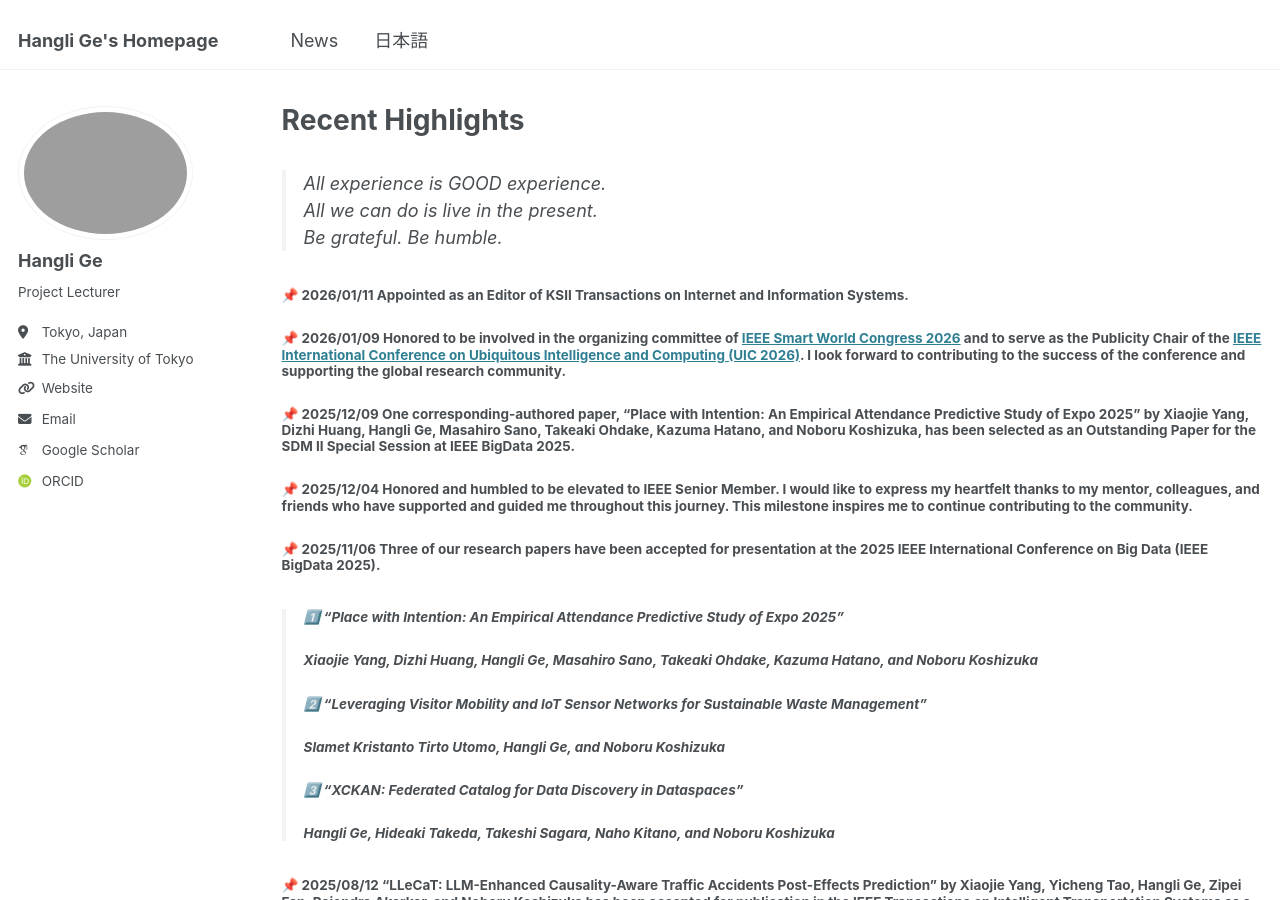
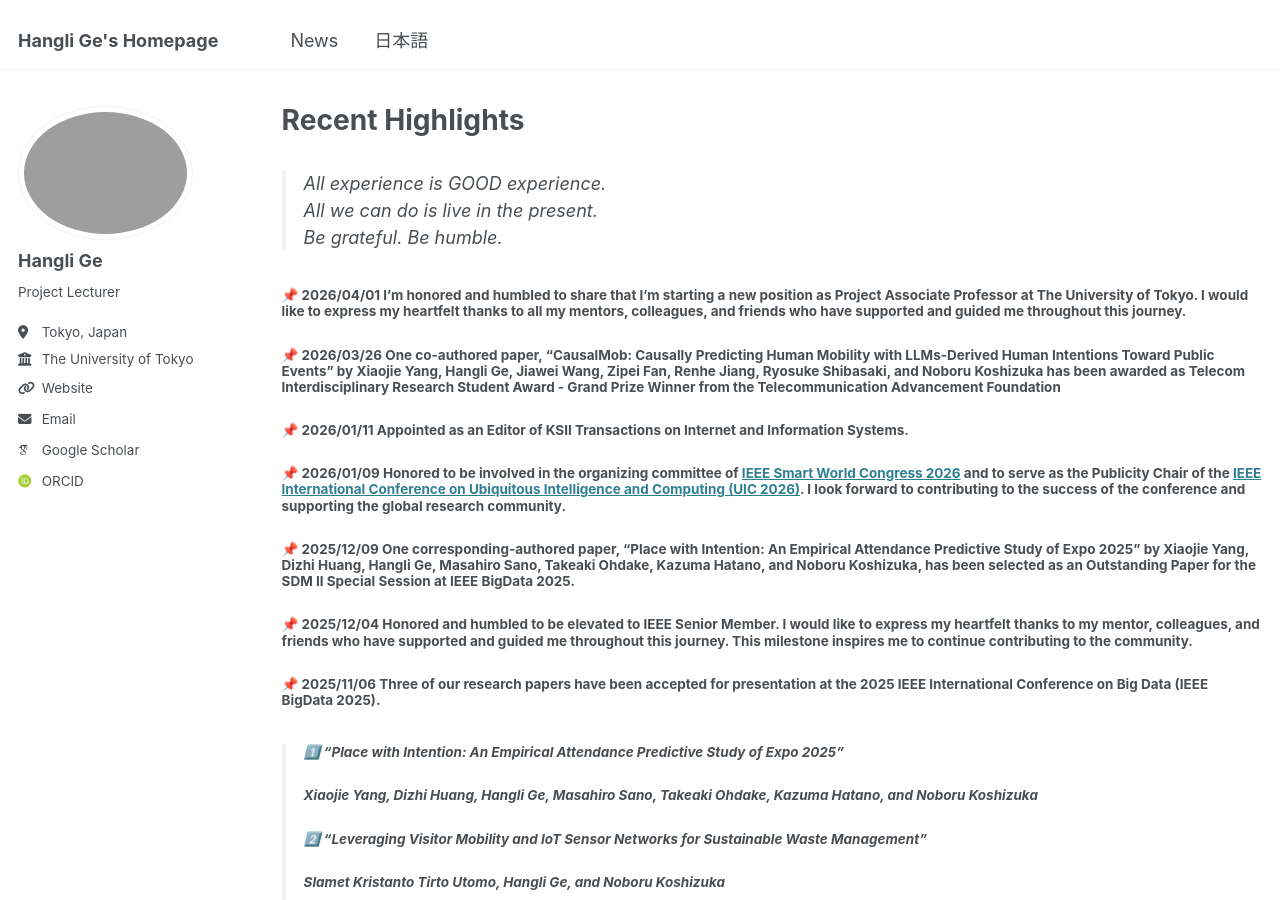
Before and after one commit to christie888/christie888.github.io, a Jekyll site: the page built from _pages/post.md, in a window 1280 px wide and 900 px high. Built offline with Jekyll 4.4.1, drawn with Linux system fonts in a browser that asks for light colours; some web fonts are replaced.

Commit message:
Update post.md

```diff
--- a/_pages/post.md
+++ b/_pages/post.md
@@ -7,6 +7,10 @@
 >All experience is GOOD experience.
 <br>All we can do is live in the present.
 <br>Be grateful. Be humble.
+
+##### 📌 2026/04/01 I’m honored and humbled to share that I’m starting a new position as Project Associate Professor at The University of Tokyo. I would like to express my heartfelt thanks to all my mentors, colleagues, and friends who have supported and guided me throughout this journey.
+
+##### 📌 2026/03/26 One co-authored paper, **“CausalMob: Causally Predicting Human Mobility with LLMs-Derived Human Intentions Toward Public Events”** by Xiaojie Yang, Hangli Ge, Jiawei Wang, Zipei Fan, Renhe Jiang, Ryosuke Shibasaki, and Noboru Koshizuka has been awarded as Telecom Interdisciplinary Research Student Award - Grand Prize Winner from the **Telecommunication Advancement Foundation**
 
 ##### 📌 2026/01/11 Appointed as an Editor of KSII Transactions on Internet and Information Systems.
 
```
